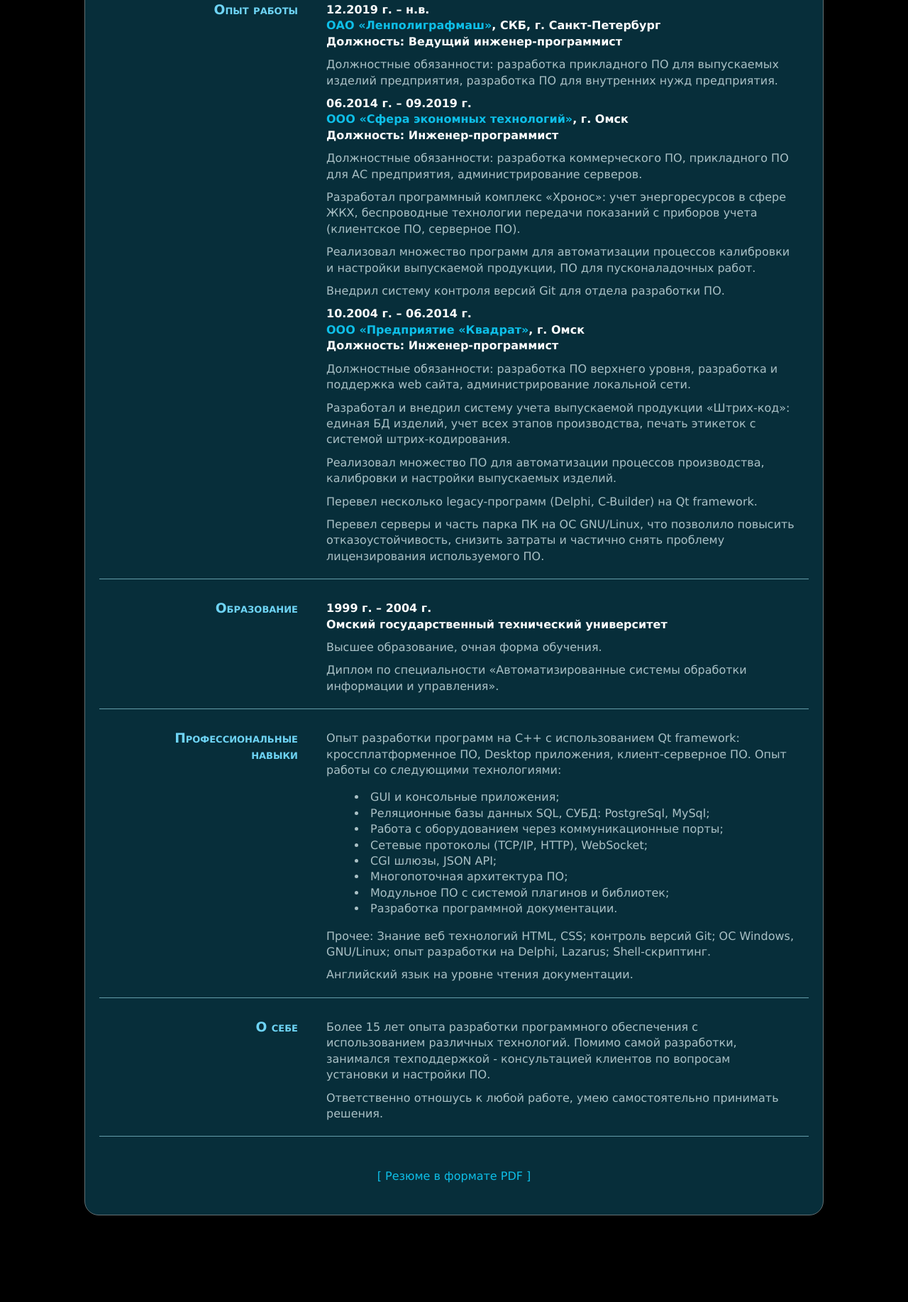
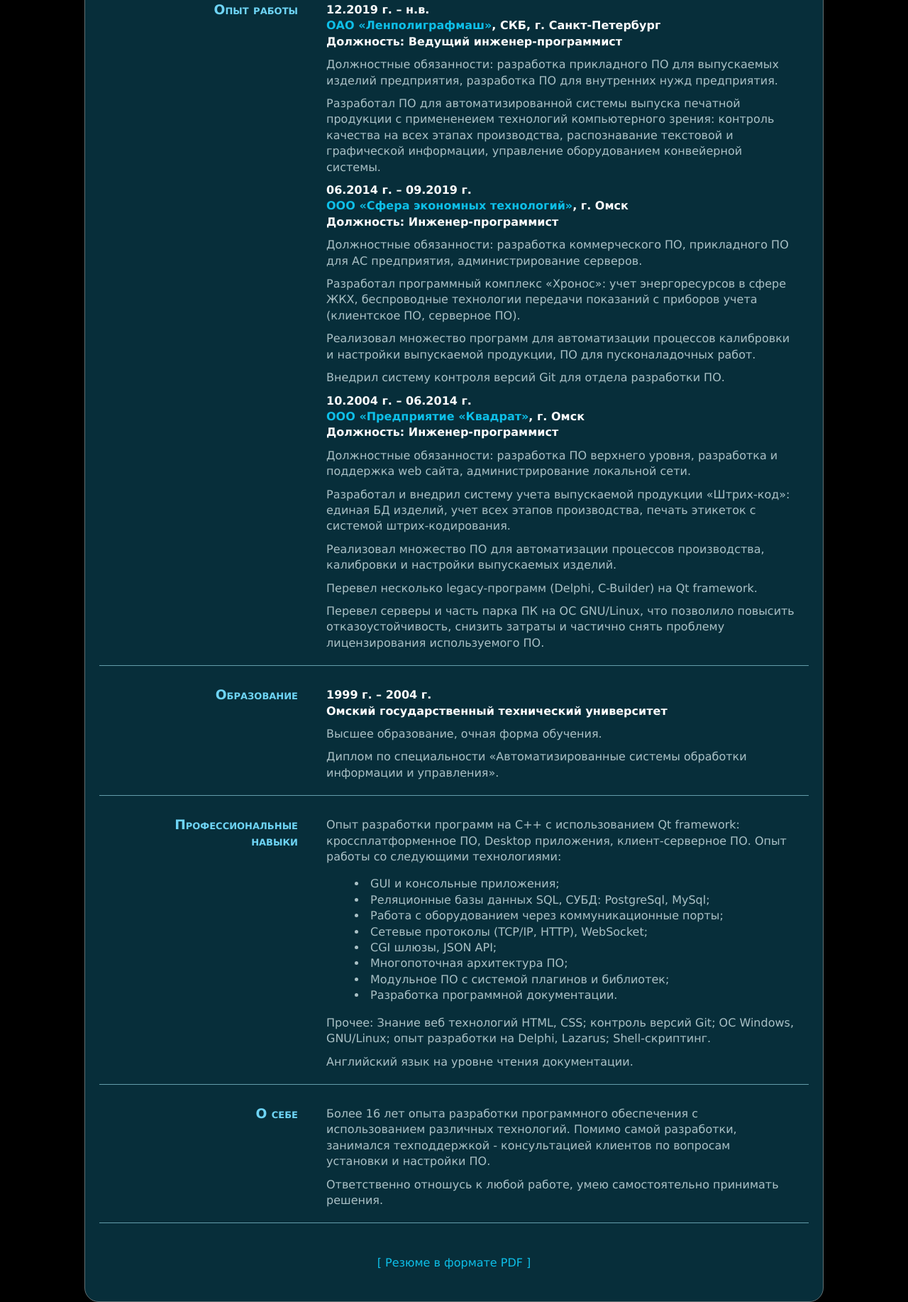
Before and after one commit to nayk1982/nayk1982.github.io, a plain HTML site: page index.html in a window 1280 px wide. Shown: the part 436-2270 px from the top of the page at 71% size. Before the commit the page ends 2178 px from the top, so only its background shows below. Drawn offline with Linux system fonts and the light colour scheme.

Commit message:
Дополнение резюме

```diff
--- a/index.html
+++ b/index.html
@@ -34,6 +34,9 @@
 			<h3>12.2019 г. – н.в.<br/><a href="http://www.lenpoligraphmash.spb.ru" target="_blank">ОАО «Ленполиграфмаш»</a>, СКБ, г. Санкт-Петербург<br/>Должность: Ведущий инженер-программист</h3>
 			<p>
 				Должностные обязанности: разработка прикладного ПО для выпускаемых изделий предприятия, разработка ПО для внутренних нужд предприятия.
+			</p>
+			<p>
+			Разработал ПО для автоматизированной системы выпуска печатной продукции с примененеием технологий компьютерного зрения: контроль качества на всех этапах производства, распознавание текстовой и графической информации, управление оборудованием конвейерной системы.
 			</p>
 
 			<h3>06.2014 г. – 09.2019 г.<br/><a href="https://chronosmeter.ru" target="_blank">ООО «Сфера экономных технологий»</a>, г. Омск<br/>Должность: Инженер-программист</h3>
@@ -117,7 +120,7 @@
 		</div>
 		<div class="right_col">
 			<p>
-				Более 15 лет опыта разработки программного обеспечения с использованием различных технологий. Помимо самой разработки, занимался техподдержкой - консультацией клиентов по вопросам установки и настройки ПО.
+				Более 16 лет опыта разработки программного обеспечения с использованием различных технологий. Помимо самой разработки, занимался техподдержкой - консультацией клиентов по вопросам установки и настройки ПО.
 			</p>
 			<p>
 				Ответственно отношусь к любой работе, умею самостоятельно принимать решения.
```
